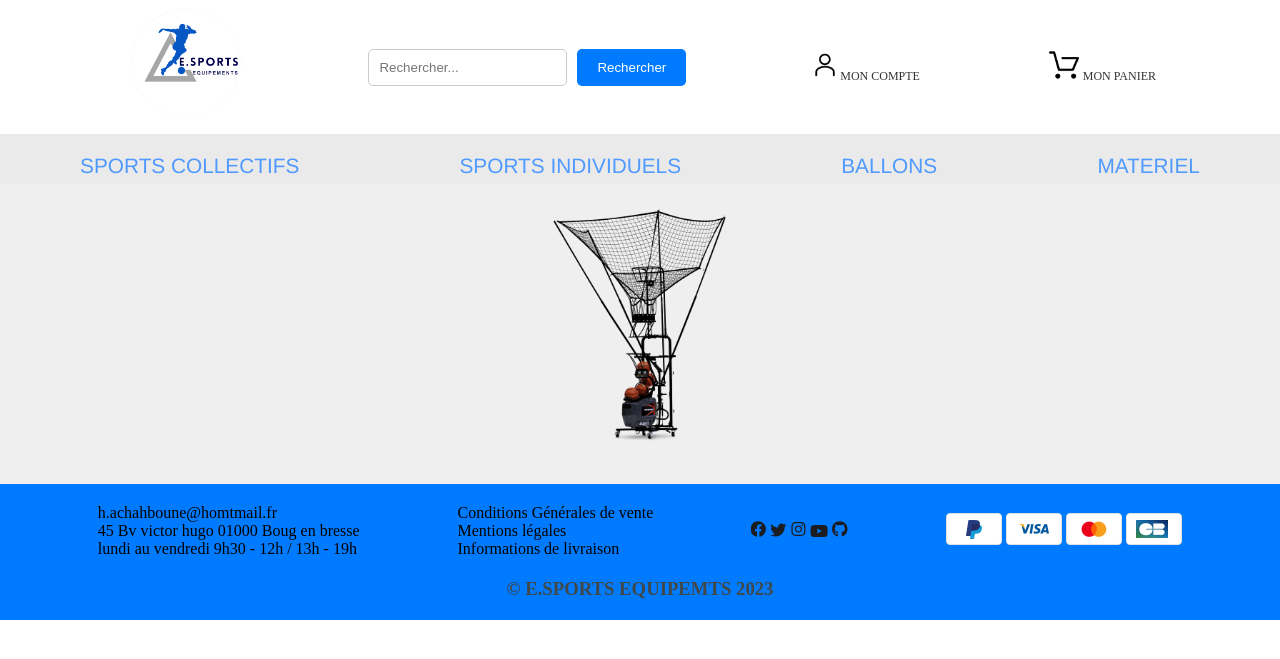
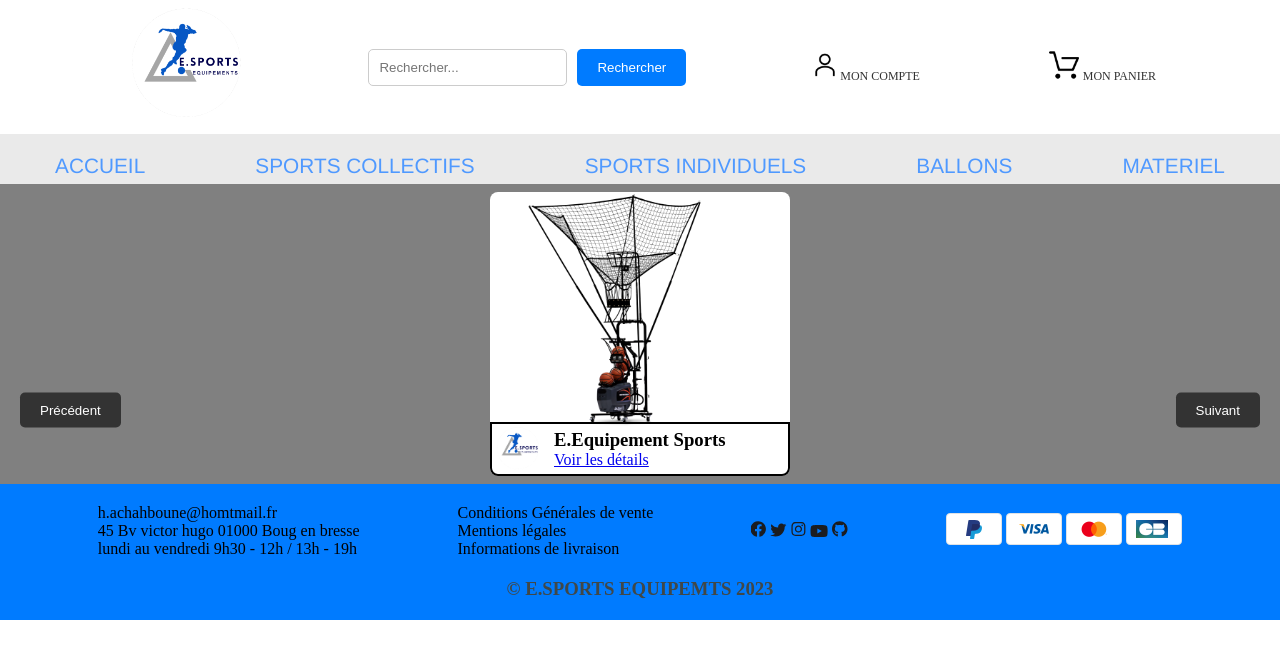
Before and after one commit to achahbounehamid/E.EQUIPEMENT-SPORTS, a Symfony app: template templates/page/index.html.twig in a window 1280 px wide. Shown: the top 659 px of the page. Run offline with Twig, Linux system fonts and the light colour scheme; the template is opened without the code that fills it, so the values that code supplies are empty; some libraries are stand-ins or nearby versions.

Commit message:
DetailProducts

```diff
--- a/config/routes.yaml
+++ b/config/routes.yaml
@@ -3,3 +3,6 @@ controllers:
         path: ../src/Controller/
         namespace: App\Controller
     type: attribute
+product_detail:
+    path: '/product/{id}'
+    controller: App\Controller\ProductController::detail
--- a/public/css/style.css
+++ b/public/css/style.css
@@ -1,3 +1,4 @@
+@charset "UTF-8";
 * {
   margin: 0;
   padding: 0;
@@ -135,19 +136,67 @@ header .categorie nav ul li:hover ul {
   display: block;
 }
 
+body {
+  height: auto;
+  /* ...styles slider ... */
+  /* ... Vos styles existants ... */
+}
 body #home-page {
   height: 300px;
   min-height: flex;
   display: flex;
   align-items: center;
   justify-content: center;
-  background-color: #efefef;
+  background-color: grey;
+  width: 100%;
 }
-body #home-page .card .iamge-box {
+body #home-page .card {
+  background-color: #fff;
+  border-radius: 8px;
+  width: 300px;
+  margin: 0 20px 0 20px;
+}
+body #home-page .card .profile-details {
+  display: flex;
+  align-items: center;
+  -moz-column-gap: 12px;
+       column-gap: 12px;
+  margin-top: 30px;
+  border: 2px solid;
+  border-radius: 0 0 8px 8px;
+}
+body #home-page .card .profile-details img {
+  height: 50px;
+  width: 50px;
+  border-radius: 50%;
+}
+body #home-page .card .image-box {
   height: 200px;
 }
 body #home-page .card .image-box img {
   height: 250px;
+  border-radius: 8px 8px 0 0;
+}
+body .prev-button, body .next-button {
+  background-color: #333;
+  color: #fff;
+  padding: 10px 20px;
+  border: none;
+  border-radius: 5px;
+  cursor: pointer;
+  margin: 10px;
+  position: absolute;
+  top: 50%;
+  transform: translateY(-50%);
+}
+body .prev-button {
+  left: 10px; /* Ajustez la valeur pour positionner le bouton "Précédent" à gauche */
+}
+body .next-button {
+  right: 10px; /* Ajustez la valeur pour positionner le bouton "Suivant" à droite */
+}
+body .prev-button:hover, body .next-button:hover {
+  background-color: #555;
 }
 
 footer {
--- a/public/css/style.scss
+++ b/public/css/style.scss
@@ -177,22 +177,79 @@ header {
 
 // Styles pour le corps
 body {
+  height: auto;
+
+
   #home-page {
     height: 300px;
     min-height: flex;
     display: flex;
     align-items: center;
     justify-content: center;
-    background-color: #efefef;
+    background-color: grey;
+    width: 100%;
 
-    .card .iamge-box {
+    .card {
+      background-color: #fff;
+      border-radius: 8px;
+      width: 300px;
+      margin: 0 20px 0 20px;
+
+      .profile-details {
+        display: flex;
+        align-items: center;
+        column-gap: 12px;
+        margin-top: 30px;
+        border: 2px solid;
+        border-radius: 0 0 8px 8px;
+      }
+
+      .profile-details img {
+        height: 50px;
+        width: 50px;
+        border-radius: 50%;
+      }
+
+    }
+
+    .card .image-box {
       height: 200px;
+
     }
 
     .card .image-box img {
       height: 250px;
+      border-radius: 8px 8px 0 0;
     }
   }
+  /* ...styles slider ... */
+/* ... Vos styles existants ... */
+
+.prev-button, .next-button {
+  background-color: #333;
+  color: #fff;
+  padding: 10px 20px;
+  border: none;
+  border-radius: 5px;
+  cursor: pointer;
+  margin: 10px;
+  position: absolute;
+  top: 50%;
+  transform: translateY(-50%);
+}
+
+.prev-button {
+  left: 10px; /* Ajustez la valeur pour positionner le bouton "Précédent" à gauche */
+}
+
+.next-button {
+  right: 10px; /* Ajustez la valeur pour positionner le bouton "Suivant" à droite */
+}
+
+.prev-button:hover, .next-button:hover {
+  background-color: #555;
+}
+
 }
 
 // Styles pour le pied de page
--- a/public/js/main.js
+++ b/public/js/main.js
@@ -14,7 +14,31 @@ document.addEventListener("DOMContentLoaded", function () {
         categoriesList.classList.add('active');
       }
     });
-  });
 
 
-  // slider materiel equipemeny
+  // Sélectionnez les éléments du DOM
+var prevButton = document.querySelector('.prev-button');
+var nextButton = document.querySelector('.next-button');
+var slideContainer = document.querySelector('.slider-container');
+var cardWrappers = document.querySelectorAll('home-page');
+
+// Définissez une variable pour suivre l'index du slide actif
+var currentIndex = 0;
+var numVisibleCards = 3;
+
+// Ajoutez des écouteurs d'événements pour les boutons "Précédent" et "Suivant"
+prevButton.addEventListener('click', function() {
+  if (currentIndex > 0) {
+    currentIndex--;
+    slideContainer.style.transform = 'translateX(' + (-currentIndex * 100 / numVisibleCards) + '%)';
+  }
+});
+
+nextButton.addEventListener('click', function() {
+  var numSlides = cardWrappers.length;
+  if (currentIndex < numSlides - numVisibleCards) {
+    currentIndex++;
+    slideContainer.style.transform = 'translateX(' + (-currentIndex * 100 / numVisibleCards) + '%)';
+  }
+});
+  });
--- a/src/Controller/PageController.php
+++ b/src/Controller/PageController.php
@@ -8,7 +8,7 @@ use Symfony\Component\Routing\Annotation\Route;
 
 class PageController extends AbstractController
 {
-    #[Route('/ ', name: 'app_homePage')]
+    #[Route('/ ', name: 'app_home')]
     public function index(): Response
     {
         return $this->render('page/index.html.twig', [
--- a/templates/page/header.html.twig
+++ b/templates/page/header.html.twig
@@ -29,7 +29,9 @@
 </div>
     <div class="categorie">
     <nav>
+
       <ul>
+      <li><a href="{{ path( 'app_home' )}}">Accueil</a></li>
             <li><a href="">Sports Collectifs</a>
                 <ul class="Collectifs">
                     <li><a href="">Football</a></li>
--- a/templates/page/index.html.twig
+++ b/templates/page/index.html.twig
@@ -1,9 +1,11 @@
 {% extends 'base.html.twig' %}
 
-{% block title %}Sports life{% endblock %}
+{% block title %}Sports life
+{% endblock %}
 
 {% block body %}
 	<section id="home-page">
+	<button class="prev-button">Précédent</button>
 		<div class="container">
 			<div class="slide-container">
 				<div class="card-wrapper">
@@ -11,13 +13,92 @@
 						<div class="image-box">
 							<img src="{{ asset('assets/img/machine-basketball.png') }}" alt="">
 						</div>
-     </div>
-
-
-
+						<div class="profile-details">
+							<img src="{{ asset('assets/img/logo.png') }}" alt="">
+							<div class="name-job">
+								<h3>E.Equipement Sports</h3>
+								<a href="{{ path('app_product')}}">Voir les détails</a>
 							</div>
 						</div>
 					</div>
+				</div>
+			</div>
+		</div>
+{#
+		<div class="container">
+			<div class="slide-container">
+				<div class="card-wrapper">
+					<div class="card">
+						<div class="image-box">
+							<img src="{{ asset('assets/img/machine-basketball.png') }}" alt="">
+						</div>
+						<div class="profile-details">
+							<img src="{{ asset('assets/img/logo.png') }}" alt="">
+							<div class="name-job">
+								<h3>E.Equipement Sports</h3>
+							</div>
+						</div>
+					</div>
+				</div>
+			</div>
+		</div>
+
+		<div class="container">
+			<div class="slide-container">
+				<div class="card-wrapper">
+					<div class="card">
+						<div class="image-box">
+							<img src="{{ asset('assets/img/machine-basketball.png') }}" alt="">
+						</div>
+						<div class="profile-details">
+							<img src="{{ asset('assets/img/logo.png') }}" alt="">
+							<div class="name-job">
+								<h3>E.Equipement Sports</h3>
+							</div>
+						</div>
+					</div>
+				</div>
+			</div>
+		</div>
+
+    <div class="container">
+			<div class="slide-container">
+				<div class="card-wrapper">
+					<div class="card">
+						<div class="image-box">
+							<img src="{{ asset('assets/img/machine-basketball.png') }}" alt="">
+						</div>
+						<div class="profile-details">
+							<img src="{{ asset('assets/img/logo.png') }}" alt="">
+							<div class="name-job">
+								<h3>E.Equipement Sports</h3>
+							</div>
+						</div>
+					</div>
+				</div>
+			</div>
+		</div>
+
+    <div class="container">
+			<div class="slide-container">
+				<div class="card-wrapper">
+					<div class="card">
+						<div class="image-box">
+							<img src="{{ asset('assets/img/machine-basketball.png') }}" alt="">
+						</div>
+						<div class="profile-details">
+							<img src="{{ asset('assets/img/logo.png') }}" alt="">
+							<div class="name-job">
+								<h3>E.Equipement Sports</h3>
+							</div>
+						</div>
+					</div>
+				</div>
+			</div>
+		</div> #}
+
+			<button class="next-button">Suivant</button>
+
 	</section>
 
 
```
Also changed, not shown: src/Controller/ProductController.php (added, +23 -0 lines), src/Entity/Products.php (+11 -11 lines), src/Repository/ProductsRepository.php (+10 -24 lines), templates/page/detail.html.twig (added, +18 -0 lines), templates/product/index.html.twig (added, +20 -0 lines), public/assets/img/gool.jpg (added), 1 other file. Lines whose indentation alone changed are shown as unchanged.
